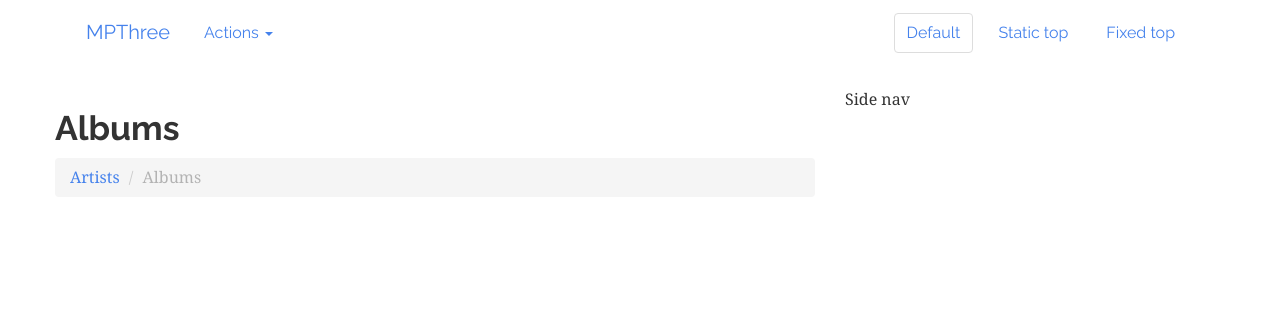
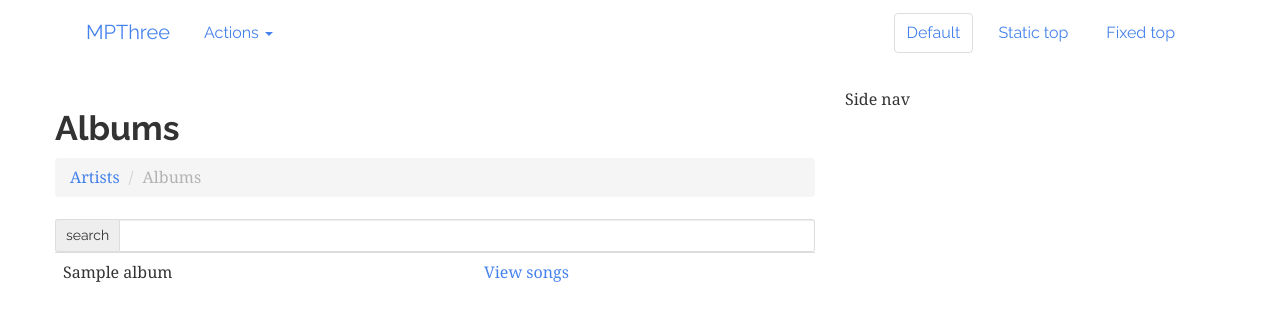
Before and after one commit to kaninfod/musicplayer, a Flask app: page /albums in a window 1280 px wide. Shown: the top 326 px of the page. Run offline with Flask 2, Linux system fonts and the light colour scheme; a database or web service that is not in the repository returns one stand-in record (values such as "Sample title"); data that the repository does not hold is empty; parts of the project's set-up code (start-up, migrations or seed data) failed here and were passed over; some libraries are stand-ins or nearby versions.

Commit message:
album refactored

```diff
--- a/routes.py
+++ b/routes.py
@@ -100,10 +100,35 @@ def artistsList():
 
 @app.route('/albums')
 @app.route('/albums/<id>') # to go
-@app.route('/albums/page/<page>/artist/<id>')
+@app.route('/albums/artist/<artist_id>/page/<page>')
 @app.route('/albums/page/<page>')
-def albums(id = ""):
-    return render_template('albums.html', artistid=id)
+def albums(page=1, artist_id=None):
+    qstr = (request.args.get("q",""))
+
+    if qstr:
+        query = {'albumtitle':{'$regex':'%s' % (qstr),'$options': '-i'}}
+    elif artist_id:
+        query = {'albumartist':ObjectId(artist_id)}
+    else:
+        query = None
+
+    page =int(page)
+    data = getdata(collection="album", page=page, query=query)
+
+    return render_template('albums.html', data=data, page=page, q=qstr)
+
+
+def url_for_other_page(**kwargs):
+    args = request.view_args.copy()
+    for key, value in kwargs.items():
+        #if args[key]:
+            args[key] = value
+    return url_for(request.endpoint, **args)
+
+
+
+
+
 
 @app.route('/albumsList')
 def albumsList():
@@ -196,6 +221,7 @@ def test():
 
 SERVER_NAME = "127.0.0.1"
 SERVER_PORT = 5001
+app.jinja_env.globals['url_for_other_page'] = url_for_other_page
 
 if __name__ == '__main__':
     app.run(SERVER_NAME, SERVER_PORT, debug=False, threaded=True)
--- a/templates/albums.html
+++ b/templates/albums.html
@@ -2,11 +2,14 @@
 {% block content %}
     <script type="text/javascript">
     $(function() {
-        $.get(
-            "/albumsList",
-            {id: $("#albumsList").attr("artist")},
-            function(data) {$("#albumsList").html( data );}
-        );
+
+        $( "#searchbox" ).keypress(function(event) {
+            if ( event.which == 13 ) {
+                $(location).attr('href',"/albums/page/1?q=" + $("#searchbox").val());
+            }
+        });
+
+        //$.get("/albumsList",{id: $("#albumsList").attr("artist")},function(data) {$("#albumsList").html( data );});
     });
 
 
@@ -19,6 +22,33 @@
       <li class="active">Albums</li>
     </ol>
 
+    <div class="input-group input-group-sm">
+        <span class="input-group-addon">search</span>
+        <input id="searchbox" class="form-control"  value="{{q}}" >
+    </div>
+
+
+
+    <table class="table">
+        {% for item in data.data %}
+            <tr>
+                <td>{{ item.albumtitle }}</td>
+                <td><a href="/songs/{{ item.id }} ">View songs</a> </td>
+            </tr>
+        {% endfor %}
+    </table>
+
+    <ul class="pager">
+        {% if data.has_previous %}
+        <li id="prev" lnk="{{ data.has_previous }}" class="previous"><a href="{{ url_for_other_page(page=page - 1,q=q)}}">&larr; Previous</a></li>
+        {% endif %}
+        {% if data.has_next %}
+        <li id="next" lnk="{{ data.has_next }}" class="next"><a href="{{ url_for_other_page(page=page + 1,q=q)}}">Next &rarr;</a></li>
+        {% endif %}
+    </ul>
+
+
+
     <div id="albumsList" artist="{{ artistid }}">
 
     </div>
```
